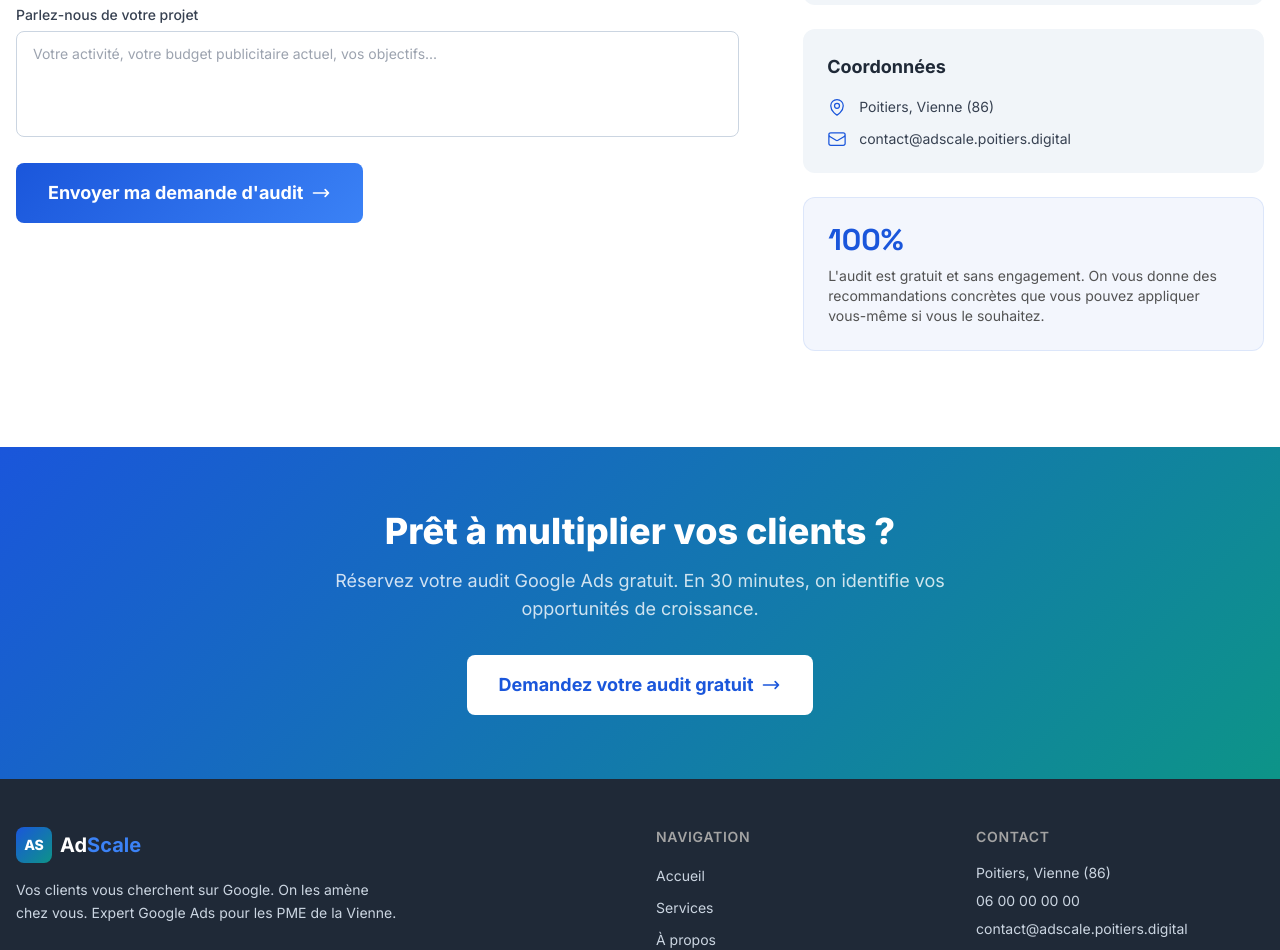
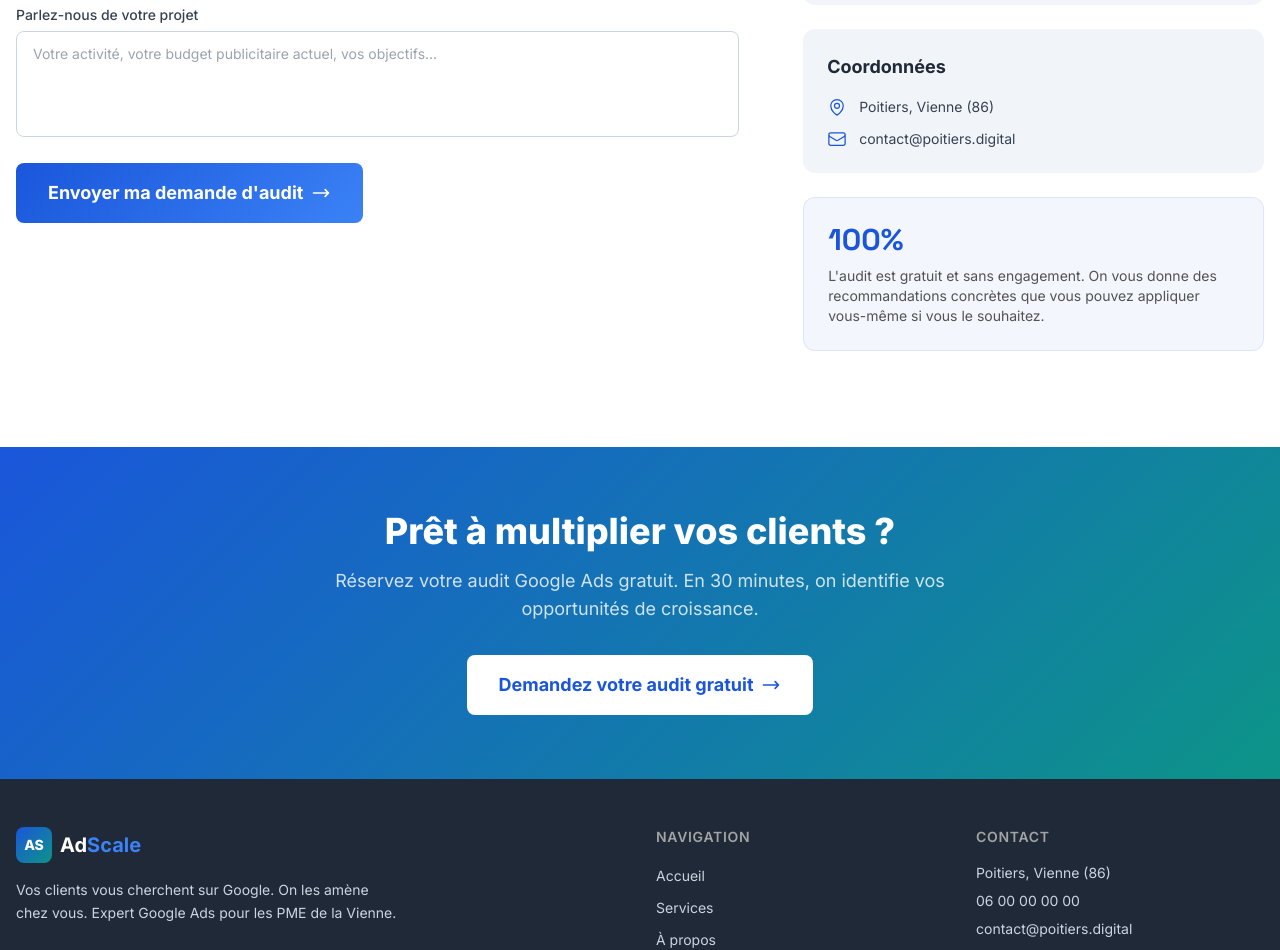
Before and after one commit to nicolads2004-ops/adscale-poitiers, a Nuxt app: page /contact in a window 1280 px wide. Shown: the part 727-1677 px from the top of the page. Built offline with nearby package versions, Linux system fonts and the light colour scheme.

Commit message:
fix: email contact@poitiers.digital

```diff
--- a/components/AppFooter.vue
+++ b/components/AppFooter.vue
@@ -55,7 +55,7 @@
           <ul class="space-y-2 text-sm text-neutral-300">
             <li>Poitiers, Vienne (86)</li>
             <li><a href="tel:+33600000000" class="hover:text-white transition-colors">06 00 00 00 00</a></li>
-            <li><a href="mailto:contact@adscale.poitiers.digital" class="hover:text-white transition-colors">contact@adscale.poitiers.digital</a></li>
+            <li><a href="mailto:contact@poitiers.digital" class="hover:text-white transition-colors">contact@poitiers.digital</a></li>
           </ul>
         </div>
       </div>
--- a/pages/contact.vue
+++ b/pages/contact.vue
@@ -153,7 +153,7 @@ const handleSubmit = () => {
                 </div>
                 <div class="flex items-center gap-3 text-neutral-700">
                   <svg xmlns="http://www.w3.org/2000/svg" class="w-5 h-5 text-primary" fill="none" viewBox="0 0 24 24" stroke="currentColor" stroke-width="1.5"><path stroke-linecap="round" stroke-linejoin="round" d="M21.75 6.75v10.5a2.25 2.25 0 01-2.25 2.25h-15a2.25 2.25 0 01-2.25-2.25V6.75m19.5 0A2.25 2.25 0 0019.5 4.5h-15a2.25 2.25 0 00-2.25 2.25m19.5 0v.243a2.25 2.25 0 01-1.07 1.916l-7.5 4.615a2.25 2.25 0 01-2.36 0L3.32 8.91a2.25 2.25 0 01-1.07-1.916V6.75" /></svg>
-                  <a href="mailto:contact@adscale.poitiers.digital" class="hover:text-primary transition-colors">contact@adscale.poitiers.digital</a>
+                  <a href="mailto:contact@poitiers.digital" class="hover:text-primary transition-colors">contact@poitiers.digital</a>
                 </div>
               </div>
             </div>
```
